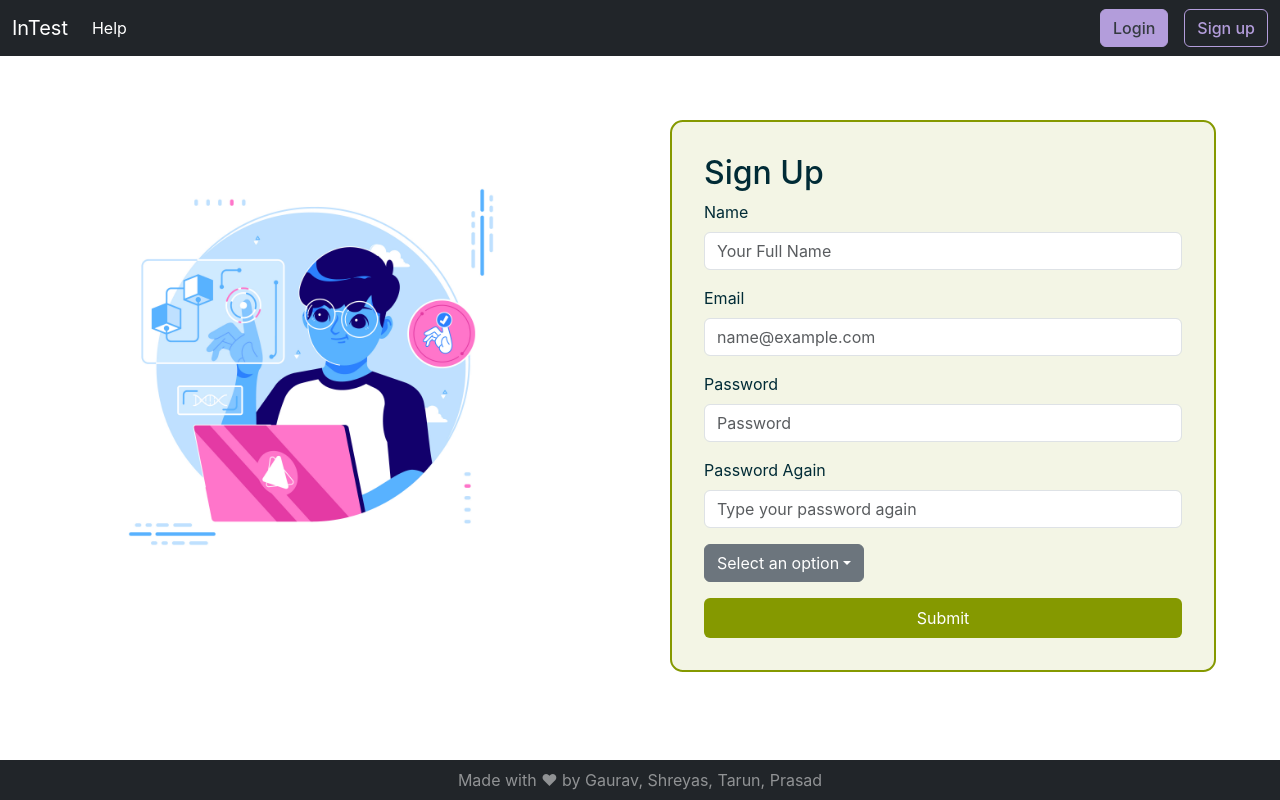
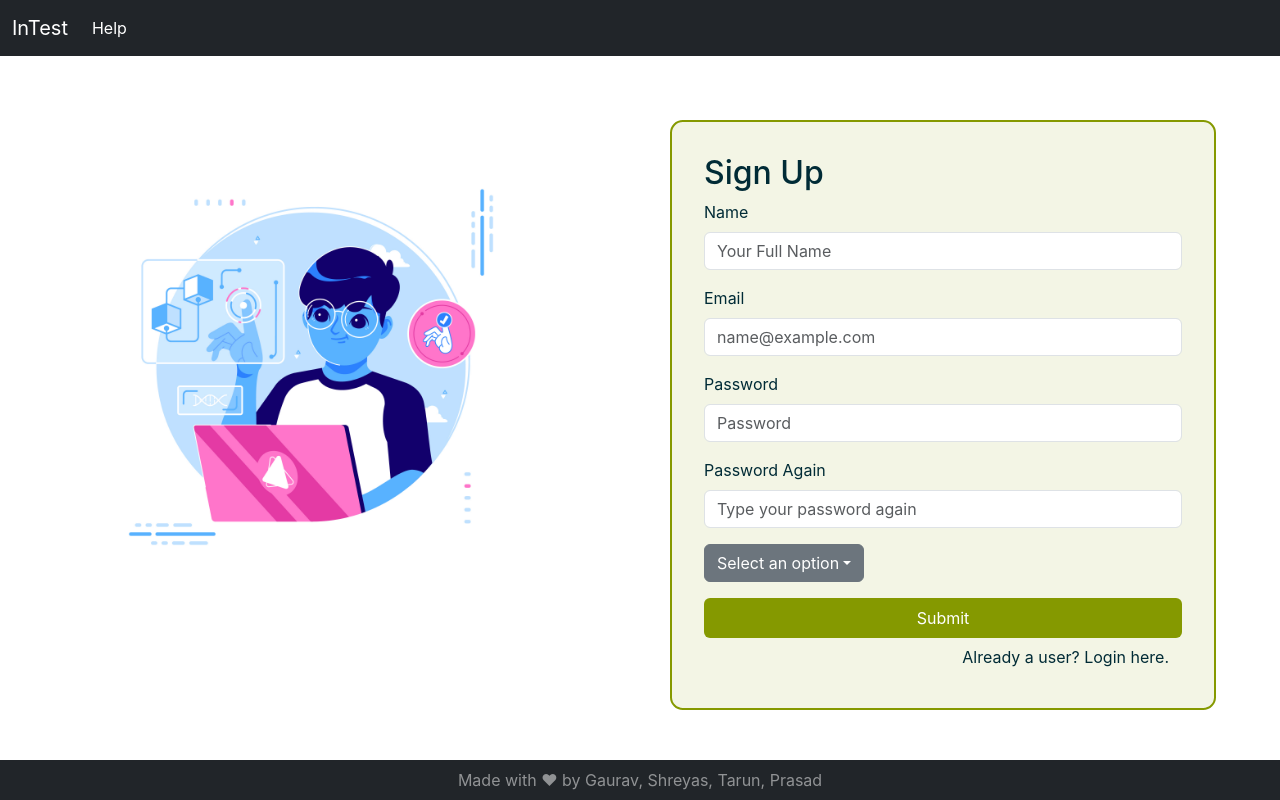
Before and after one commit to BTP-8th-SEM/BTP-frontend, a React (Create React App) app: page / in a window 1280 px wide. Built offline with nearby package versions, Linux system fonts and the light colour scheme.

Commit message:
remove login and sign up buttons from navbar and add Create account and login links in the correct positions

```diff
--- a/src/Components/Auth.js
+++ b/src/Components/Auth.js
@@ -11,11 +11,11 @@ const Auth = (props) => {
 
     return (
         <div className="auth">
-            <div class="sign-up">
+            <div className="sign-up">
                  <img src={welcome}/>
             </div>
 
-            <div class="login">
+            <div className="login">
                 {
                     props.isLogin ? <Login cb_handle_login_state = {handleLoginStateCallBack} /> :
                             <SignUp cb_handle_login_state = {handleLoginStateCallBack}/>
--- a/src/Components/Login.js
+++ b/src/Components/Login.js
@@ -22,7 +22,7 @@ const Login = (props) => {
         <div className="login-box">
             <h2> Login </h2>
             <form onSubmit={hitSubmit}>
-                <div class="login-form">
+                <div className="login-form">
                     <div className="mb-3">
                         <label className="form-label" id="email-l">Email</label>
                         <input type="text"
--- a/src/Components/NavBar.js
+++ b/src/Components/NavBar.js
@@ -1,13 +1,5 @@
 import "./../Styles/navbar.css"
 const NavBar = (props) => {
-
-    const onLoginClick = () => {
-        props.cb_handle_navbar(true);
-    }
-
-    const onSignupClick = () => {
-        props.cb_handle_navbar(false);
-    }
 
     return (
         <nav className="navbar navbar-expand-lg bg-dark" data-bs-theme="dark">
@@ -23,8 +15,6 @@ const NavBar = (props) => {
                         </li>
                     </ul>
                 </div>
-                <button type="button" class="btn btn-light mx-3" onClick = {onLoginClick}>Login</button>
-                <button type="button" class="btn btn-outline-light" onClick = {onSignupClick}>Sign up</button>
             </div>
         </nav>
     );
--- a/src/Components/SignUp.js
+++ b/src/Components/SignUp.js
@@ -1,7 +1,7 @@
 import React, { useState } from "react";
 import "./../Styles/sign-up.css";
 
-const SignUp = () => {
+const SignUp = (props) => {
     const [name, setName] = useState('');
     const [email, setEmail] = useState('');
     const [pass, setPass] = useState('');
@@ -35,7 +35,9 @@ const SignUp = () => {
     }
 
 
-
+    const handleLoginClick = () => {
+        props.cb_handle_login_state(true);
+    }
 
     return (
         <div className="signup-box">
@@ -106,6 +108,13 @@ const SignUp = () => {
                     </div>
                     <button type="submit" className="btn btn-success" id="submit">Submit</button>
 
+                    <div className='link'>
+                        <button type="button"
+                                className="btn btn-link"
+                                onClick={handleLoginClick}> Already a user? Login here.
+                        </button>
+                    </div>
+
                 </div>
             </form>
 
```
